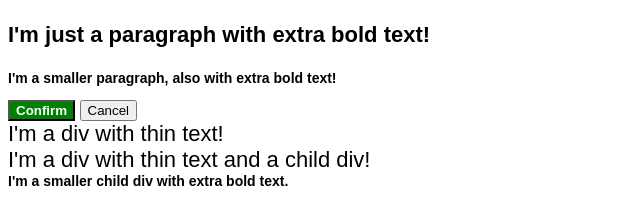
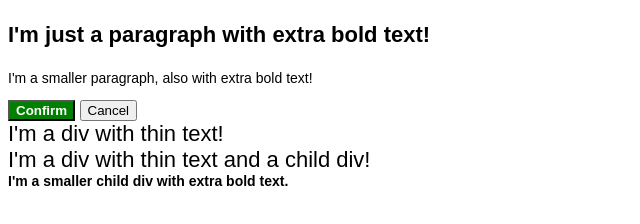
Before and after one commit to hkxcodez/cascade-fix, a plain HTML site: page index.html in a window 1280 px wide. Shown: the whole page, without its empty margins (0-640 px from the left). Drawn offline with Linux system fonts and the light colour scheme.

Commit message:
Fix missed class and update styles.css to reflext the changes

```diff
--- a/index.html
+++ b/index.html
@@ -9,7 +9,7 @@
 </head>
 <body>
     <p class="para">I'm just a paragraph with extra bold text!</p>
-    <p class="small-para">I'm a smaller paragraph, also with extra bold text!</p>
+    <p class="para small-para">I'm a smaller paragraph, also with extra bold text!</p>
 
     <button id="confirm-button" class="button confirm">Confirm</button>
     <button id="cancel-button" class="button cancel">Cancel</button>
@@ -18,6 +18,5 @@
     <div class="text">I'm a div with thin text and a child div!</div>
         <div class="text child">I'm a smaller child div with extra bold text.</div>
     </div>
-
 </body>
 </html>
--- a/styles.css
+++ b/styles.css
@@ -8,13 +8,14 @@ body {
   font-weight: 800;
 }
 
+.para {
+  font-size: 22px;
+}
+
+
 .small-para {
   font-size: 14px;
-  font-weight: 800;
-}
-
-.para {
-  font-size: 22px;
+  font-weight: 200;
 }
 
 #confirm-button.confirm {
```
